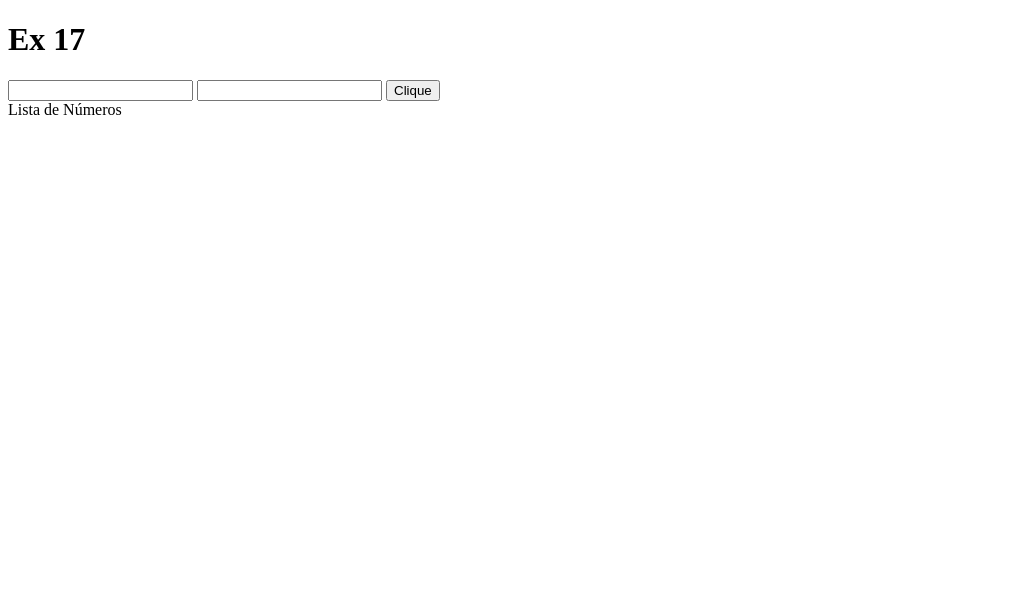
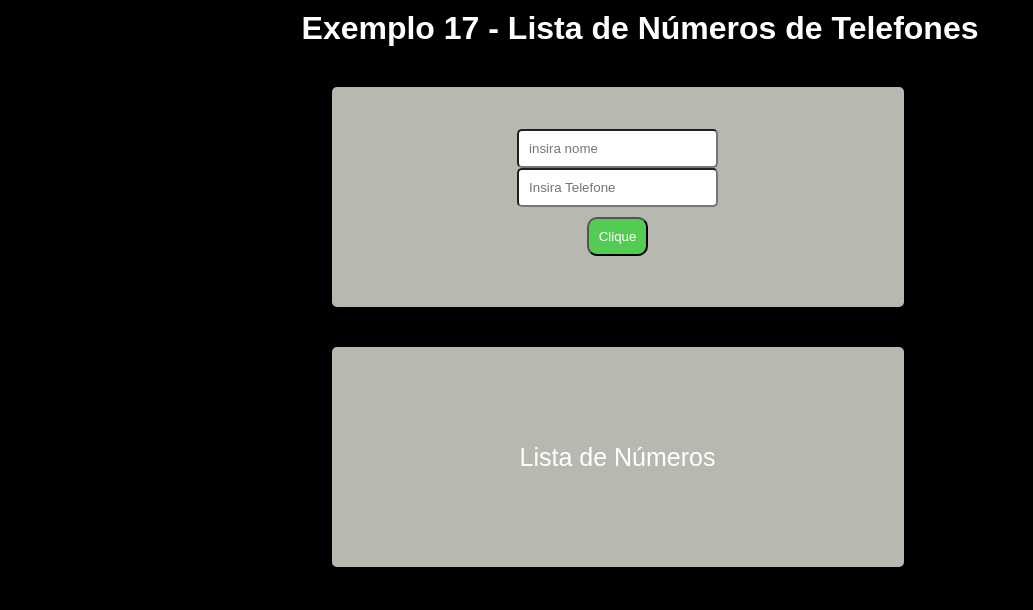
Before and after one commit to luangib/JavaScriptExemples, a plain HTML site: page ex8.html in a window 1280 px wide. Shown: the whole page, without its empty margins (0-1033 px from the left). Drawn offline with Linux system fonts and the light colour scheme.

Commit message:
colocando style no 6, 7 e 8

```diff
--- a/ex8.html
+++ b/ex8.html
@@ -6,23 +6,94 @@
     <title>Document</title>
 </head>
 <body>
-    <h1>Ex 17</h1>
+    <style>
+body{
+margin: 0px;
+background-color: black;
+display: flex;
+justify-content: center;
+align-items: center;
+
+}
+
+section{
+background-color: rgb(183, 184, 176)    ;
+display: flex;
+justify-content: center;
+align-items: center;
+
+flex-direction: column;
+
+width: 40vw;
+height: 20vh;
+border-radius: 5px;
+
+margin: 40px;
+padding: 30px;
+
+}
+
+input{
+padding: 10px;
+border-radius: 5px;
+
+
+
+}
+.button{
+    background-color: rgb(84, 204, 84);
+    color: white;
+    border-radius: 10px;
+    margin: 10px;
+
+}
+h1{
+color: white;
+margin: 10px;
+display: block;
+font-family: Arial, Helvetica, sans-serif;
+
+}
+
+.restri{
+color: black;
+padding: 20px;
+background-color: white;
+border-radius: 5px;
+font-size: 15px;
+font-family: Arial, Helvetica, sans-serif;
+margin: 20px;
+
+
+}
+.title{
+color: white;
+font-size: 25px;
+font-family: Arial, Helvetica, sans-serif;
+
+
+}
+
+
+    </style>
+<div class="box">
+    <h1>Exemplo 17 - Lista de Números de Telefones</h1>
 
     <section>
-<input type="text" id="nome">
-<input type="number" name="num" id="num">
+        <input type="text" id="nome" placeholder="insira nome">
+        <input type="number" name="num" id="num" placeholder="Insira Telefone">
 
-<input type="button" value="Clique" onclick="numero()">
+        <input type="button" value="Clique" onclick="numero()" class="button">
 
 
     </section>
 
     <section>
-        <div>Lista de Números</div>
+        <div class="title">Lista de Números</div>
         <div id="area"></div>
 
     </section>
-
+</div>
     <script>
 function numero(){
 let nome = document.getElementById("nome");
```
Also changed, not shown: ex6.html (+57 -2 lines), ex7.html (+70 -7 lines).
